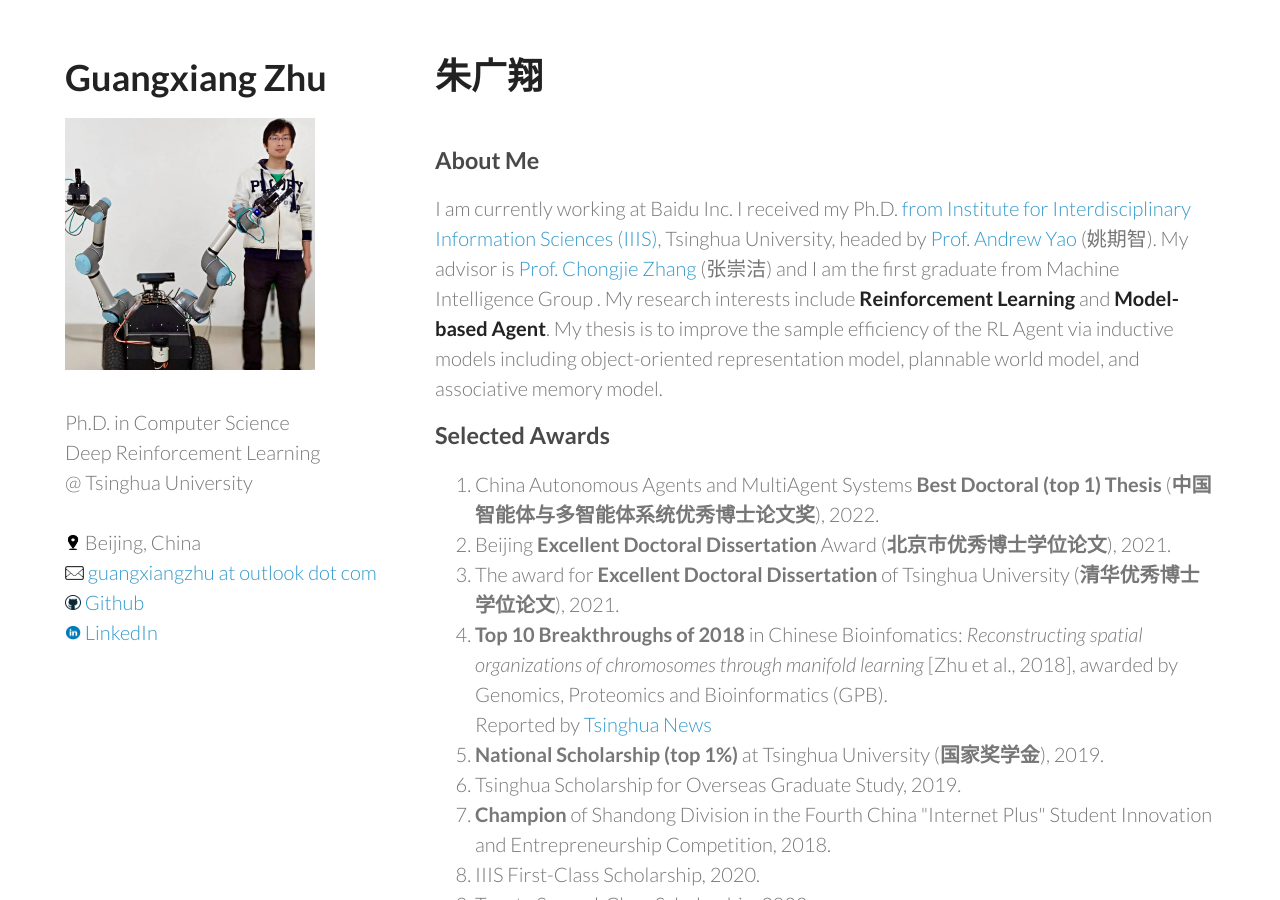
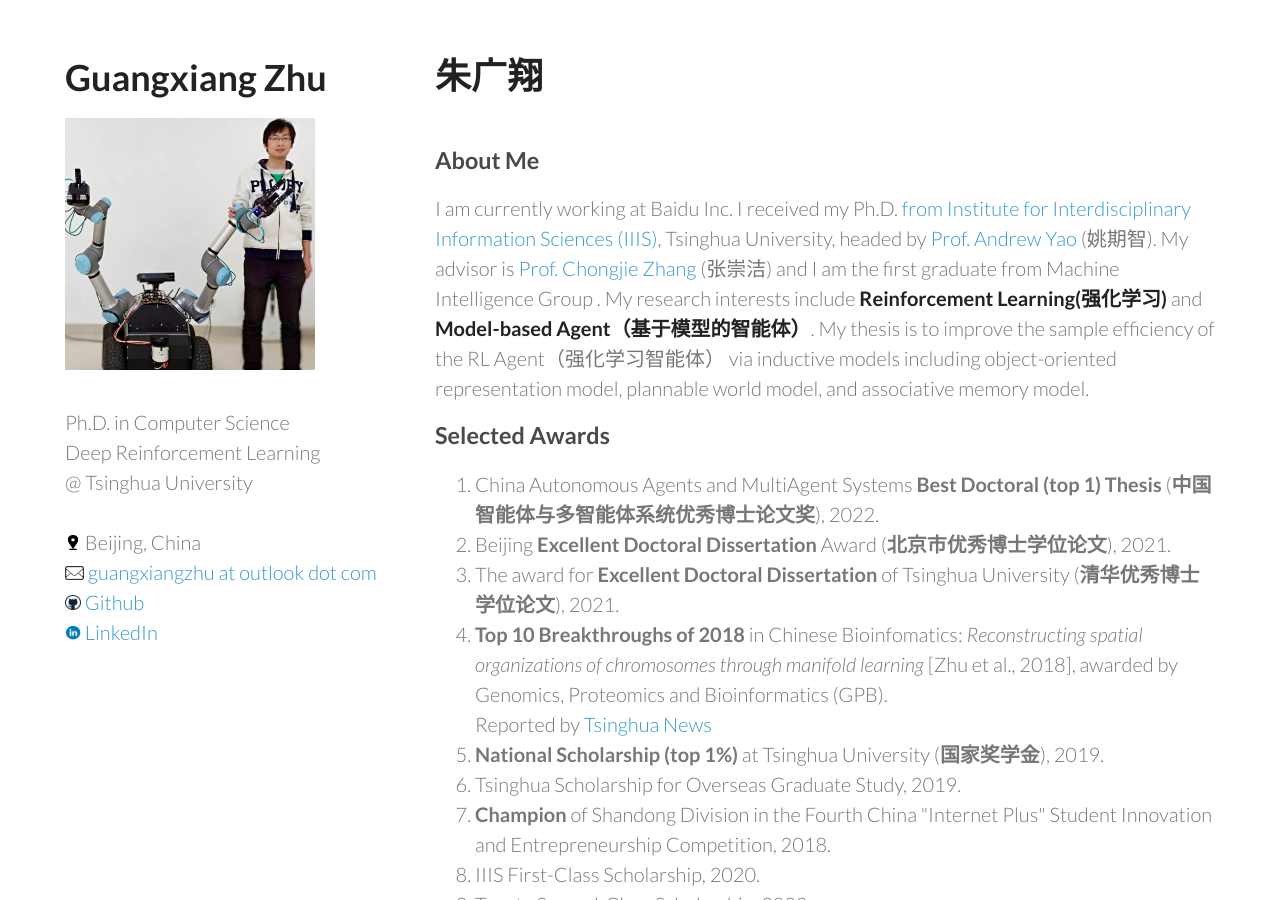
Before and after one commit to GuangxiangZhu/GuangxiangZhu.github.io, a Jekyll site: the page index.html, which Jekyll copies as it is, in a window 1280 px wide and 900 px high. Built offline with Jekyll 4.4.1, drawn with Linux system fonts in a browser that asks for light colours.

Commit message:
Update index.html

```diff
--- a/index.html
+++ b/index.html
@@ -38,7 +38,7 @@
       <p>
 I am currently working at Baidu Inc. I received my Ph.D. <a href="https://iiis.tsinghua.edu.cn/en/guangxiang/"> from Institute for Interdisciplinary Information Sciences (IIIS)</a>, Tsinghua University, headed by <a href="https://iiis.tsinghua.edu.cn/yao/"> Prof. Andrew Yao</a> (姚期智). My advisor is <a href="http://people.iiis.tsinghua.edu.cn/~zhang/"> Prof. Chongjie Zhang </a> (张崇洁) and I am the first graduate from Machine Intelligence Group </a>.
 
-My research interests include <strong>Reinforcement Learning</strong> and <strong>Model-based Agent</strong>. My thesis is to improve the sample efficiency of the RL Agent via inductive models including object-oriented representation model, plannable world model, and associative memory model.      </p>
+My research interests include <strong>Reinforcement Learning(强化学习)</strong> and <strong>Model-based Agent（基于模型的智能体）</strong>. My thesis is to improve the sample efficiency of the RL Agent（强化学习智能体） via inductive models including object-oriented representation model, plannable world model, and associative memory model.      </p>
 
 
       <h3>Selected Awards</h3>
```
